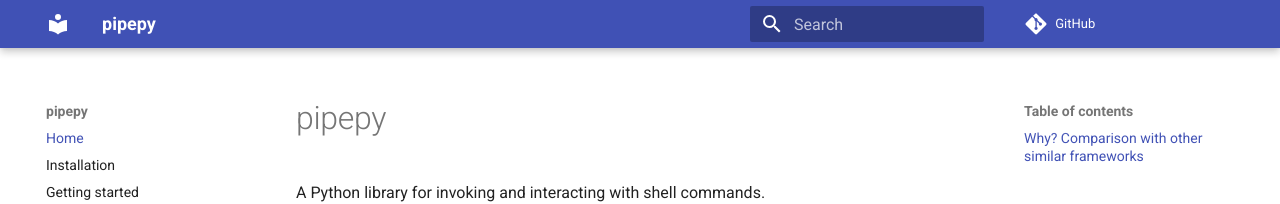
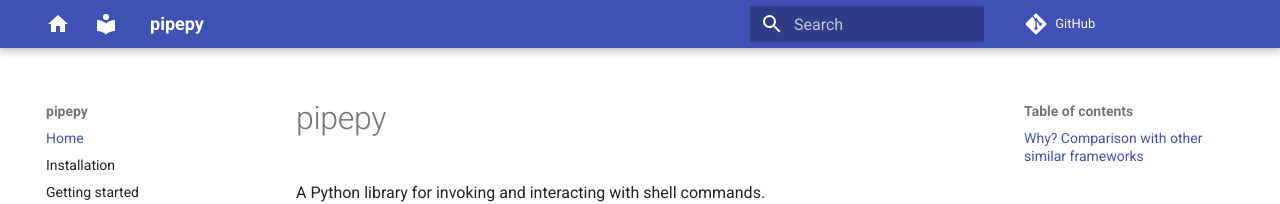
Before and after one commit to kbairak/pipepy, an MkDocs documentation site: the page built from docs/index.md, in a window 1280 px wide. Shown: the top 204 px of the page. Built offline with MkDocs 1.6.1 and Material for MkDocs 9.7.7, drawn with Linux system fonts in a browser that asks for light colours; comment, search, counter and statistics services are not loaded.

Commit message:
kbairak.net backlink

```diff
--- /dev/null
+++ b/docs/overrides/partials/header.html
@@ -0,0 +1,72 @@
+{#-
+  Override to add kbairak.net home link
+-#}
+{% set class = "md-header" %}
+{% if "navigation.tabs.sticky" in features %}
+  {% set class = class ~ " md-header--shadow md-header--lifted" %}
+{% elif "navigation.tabs" not in features %}
+  {% set class = class ~ " md-header--shadow" %}
+{% endif %}
+<header class="{{ class }}" data-md-component="header">
+  <nav class="md-header__inner md-grid" aria-label="{{ lang.t('header') }}">
+    <a href="https://kbairak.net" title="kbairak.net" class="md-header__button md-icon" aria-label="kbairak.net">
+      <svg xmlns="http://www.w3.org/2000/svg" viewBox="0 0 24 24" width="24" height="24"><path d="M10 20v-6h4v6h5v-8h3L12 3 2 12h3v8z"/></svg>
+    </a>
+    <a href="{{ config.extra.homepage | d(nav.homepage.url, true) | url }}" title="{{ config.site_name | e }}" class="md-header__button md-logo" aria-label="{{ config.site_name }}" data-md-component="logo">
+      {% include "partials/logo.html" %}
+    </a>
+    <label class="md-header__button md-icon" for="__drawer">
+      {% set icon = config.theme.icon.menu or "material/menu" %}
+      {% include ".icons/" ~ icon ~ ".svg" %}
+    </label>
+    <div class="md-header__title" data-md-component="header-title">
+      <div class="md-header__ellipsis">
+        <div class="md-header__topic">
+          <span class="md-ellipsis">
+            {{ config.site_name }}
+          </span>
+        </div>
+        <div class="md-header__topic" data-md-component="header-topic">
+          <span class="md-ellipsis">
+            {% if page.meta and page.meta.title %}
+              {{ page.meta.title }}
+            {% else %}
+              {{ page.title }}
+            {% endif %}
+          </span>
+        </div>
+      </div>
+    </div>
+    {% if config.theme.palette %}
+      {% if not config.theme.palette is mapping %}
+        {% include "partials/palette.html" %}
+      {% endif %}
+    {% endif %}
+    {% if not config.theme.palette is mapping %}
+      {% include "partials/javascripts/palette.html" %}
+    {% endif %}
+    {% if config.extra.alternate %}
+      {% include "partials/alternate.html" %}
+    {% endif %}
+    {% if "material/search" in config.plugins %}
+      {% set search = config.plugins["material/search"] | attr("config") %}
+      {% if search.enabled %}
+        <label class="md-header__button md-icon" for="__search">
+          {% set icon = config.theme.icon.search or "material/magnify" %}
+          {% include ".icons/" ~ icon ~ ".svg" %}
+        </label>
+        {% include "partials/search.html" %}
+      {% endif %}
+    {% endif %}
+    {% if config.repo_url %}
+      <div class="md-header__source">
+        {% include "partials/source.html" %}
+      </div>
+    {% endif %}
+  </nav>
+  {% if "navigation.tabs.sticky" in features %}
+    {% if "navigation.tabs" in features %}
+      {% include "partials/tabs.html" %}
+    {% endif %}
+  {% endif %}
+</header>
--- a/mkdocs.yml
+++ b/mkdocs.yml
@@ -2,6 +2,7 @@
 repo_url: https://github.com/kbairak/pipepy
 theme:
   name: material
+  custom_dir: docs/overrides
   features:
     - content.code.copy
     - navigation.instant
```
Also changed, not shown: 1 other file.
